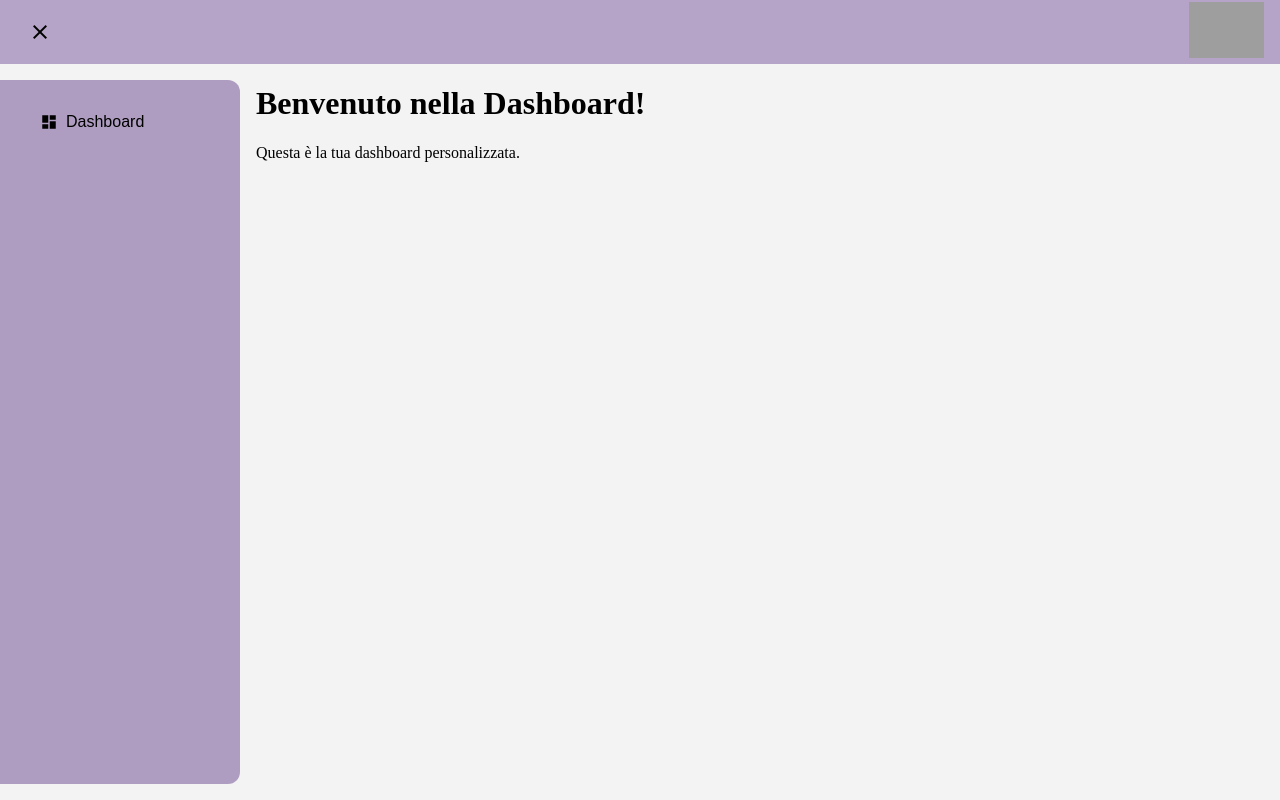
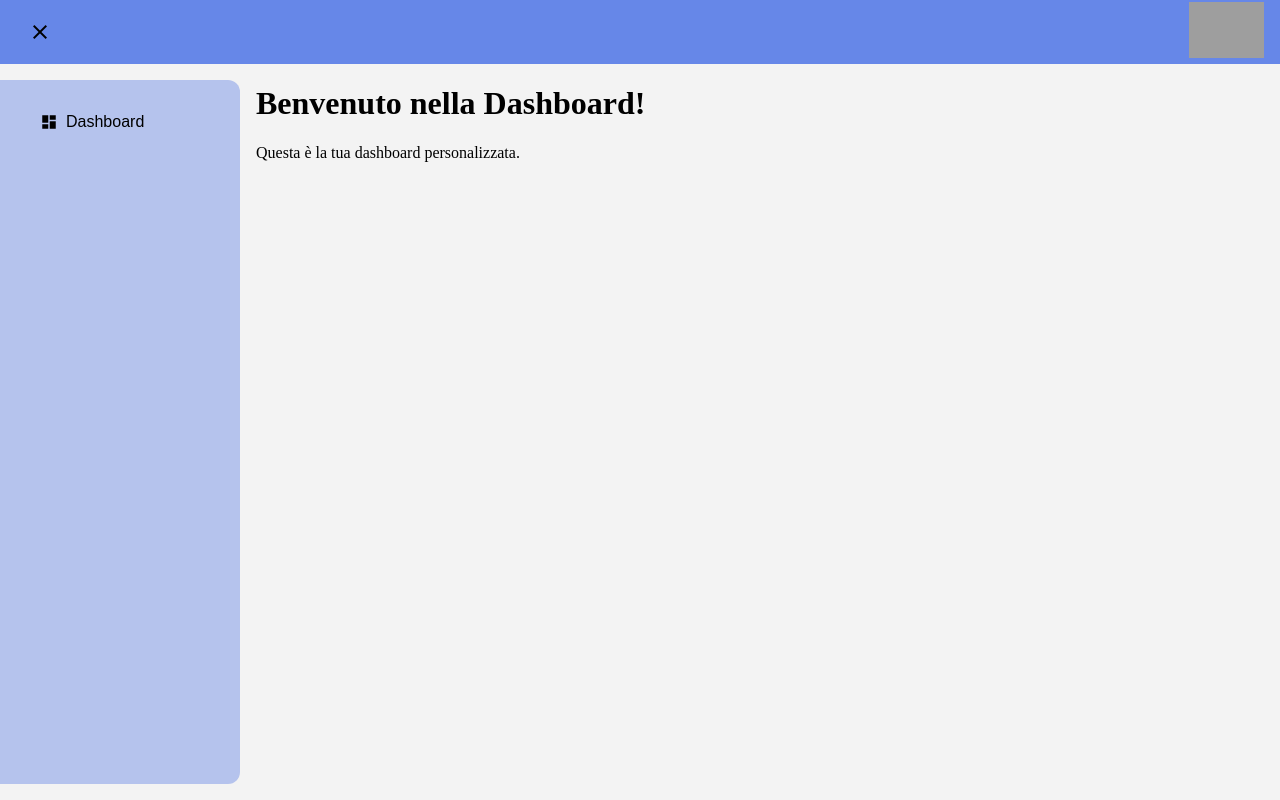
Before and after one commit to LorenzoGraLav/gestione-ticket-angular, an Angular app: page /dashboard in a window 1280 px wide. Both pictures are taken after a click on the button "menu". Built offline with nearby package versions, Linux system fonts and the light colour scheme; grey boxes are pictures that could not be loaded.

Commit message:
change color

```diff
--- a/src/app/app.component.html
+++ b/src/app/app.component.html
@@ -8,8 +8,7 @@
   </a>
 </mat-toolbar>
 <mat-sidenav-container class="sidenav-container" hasBackdrop="true">
-  <mat-sidenav #sidenav="matSidenav" mode="push" style="min-width:15rem; background-color: rgb(80 40 122 / 42%) !important;
-">
+  <mat-sidenav #sidenav="matSidenav" mode="push" style="min-width:15rem;">
     <app-sidebar [sidenavOpen]="sidenav.opened" (sidenavToggle)="sidenav.toggle()"></app-sidebar>
   </mat-sidenav>
   <mat-sidenav-content  >
--- a/src/app/app.component.scss
+++ b/src/app/app.component.scss
@@ -20,3 +20,8 @@
 .border-bottom {
   border-bottom: 1px solid #dee2e6 !important;
 }
+
+.mat-drawer{
+  min-width: 15rem;
+  background-color: rgb(38 84 222 / 30%) !important;
+}
--- a/src/styles.scss
+++ b/src/styles.scss
@@ -10,7 +10,7 @@ app-toolbar{
 .mat-toolbar-custom {
   justify-content: space-between;
   height:4rem !important;
-  background-color: rgb(80 40 122 / 42%)!important;
+  background-color: rgb(38 84 222 / 70%) !important;
 }
 
 .mat-container-custom{
```
